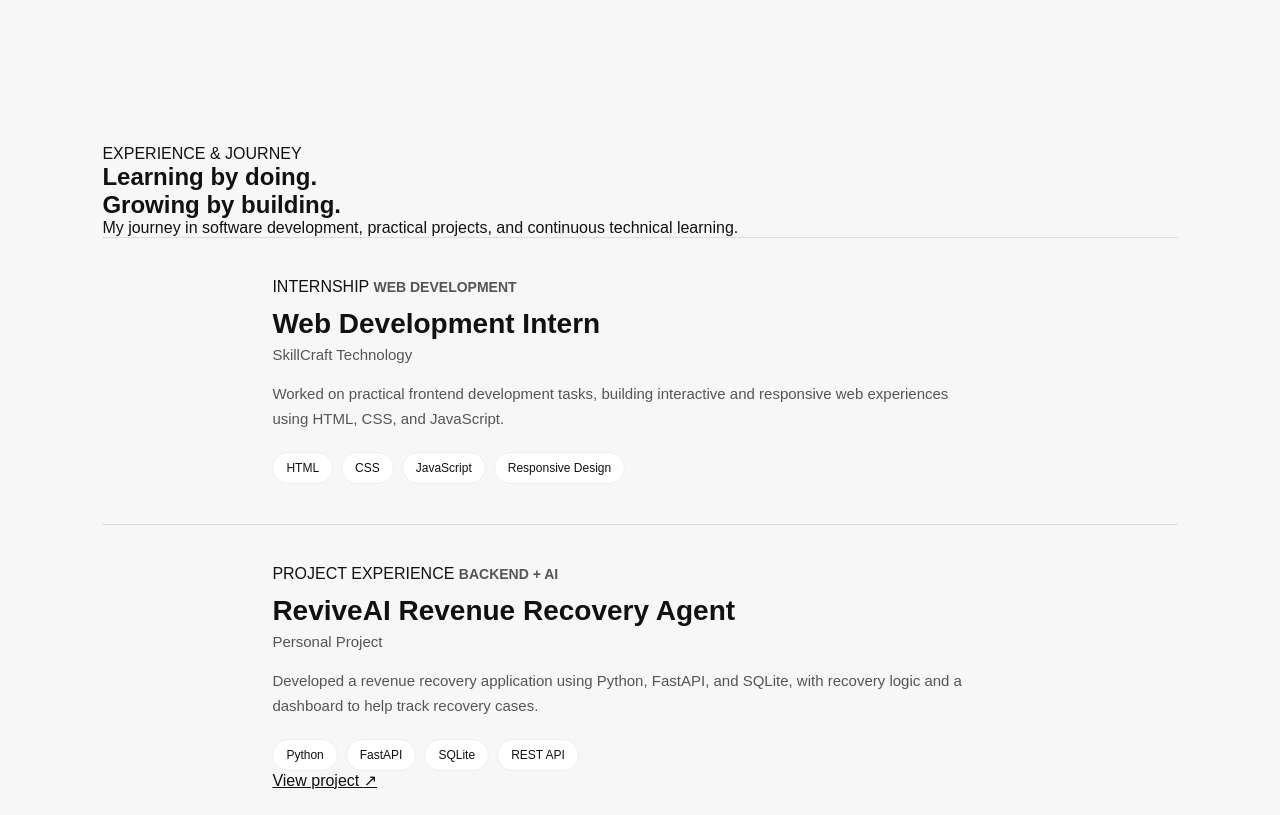
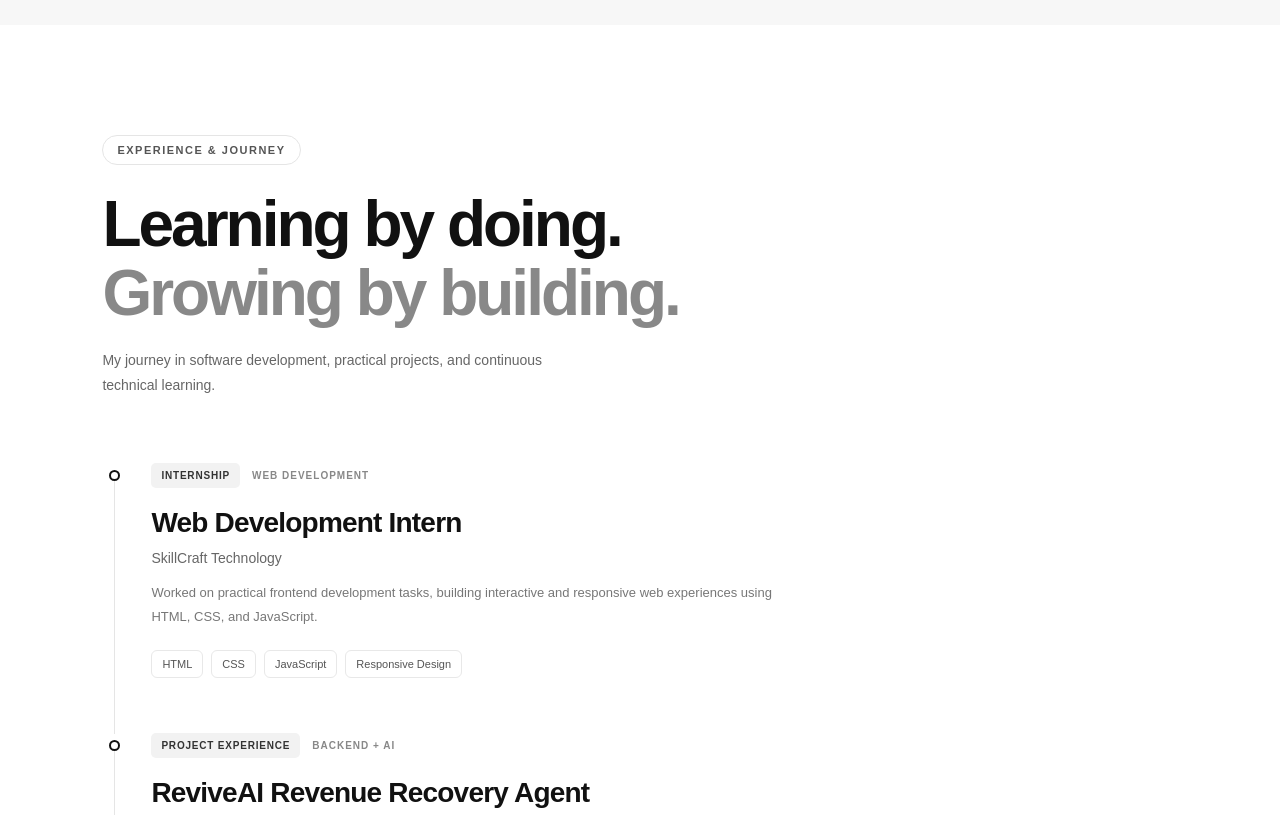
Before and after one commit to Ganesh-marathe/carriers-website, a website built with Vite: page index.html in a window 1280 px wide. Shown: the part 4260-5075 px from the top of the page. Built offline with nearby package versions, Linux system fonts and the light colour scheme; files whose address does not match are found by name.

Commit message:
experience.css file updated

```diff
--- a/src/components/Experience/experience.css
+++ b/src/components/Experience/experience.css
@@ -1,68 +1,137 @@
 .experience {
-  padding: 120px 8%;
-  background: #f7f7f7;
+  padding: 110px 8%;
+  background: #ffffff;
+  color: #111111;
 }
 
-.experience-heading span {
-  font-size: 12px;
-  letter-spacing: 2px;
-  font-weight: 600;
+.experience-header {
+  max-width: 680px;
+  margin-bottom: 65px;
 }
 
-.experience-heading h2 {
-  margin: 25px 0 65px;
-  font-size: clamp(45px, 5vw, 68px);
-  line-height: 1.05;
+.experience-label {
+  display: inline-block;
+  padding: 8px 14px;
+  border: 1px solid #e5e5e5;
+  border-radius: 30px;
+  color: #555555;
+  font-size: 11px;
+  font-weight: 600;
+  letter-spacing: 1.5px;
+}
+
+.experience-header h2 {
+  margin-top: 25px;
+  font-size: clamp(40px, 5vw, 66px);
+  line-height: 1.08;
   letter-spacing: -3px;
 }
 
-.experience-list {
-  max-width: 1000px;
+.experience-header h2 span {
+  color: #888888;
+}
+
+.experience-header p {
+  max-width: 470px;
+  margin-top: 20px;
+  color: #666666;
+  font-size: 14px;
+  line-height: 1.8;
+}
+
+.experience-timeline {
+  max-width: 900px;
 }
 
 .experience-item {
   display: grid;
-  grid-template-columns: 130px 1fr;
-  gap: 40px;
-  padding: 40px 0;
-  border-top: 1px solid #dddddd;
+  grid-template-columns: 24px minmax(0, 1fr);
+  gap: 25px;
 }
 
-.experience-item:last-child {
-  border-bottom: 1px solid #dddddd;
+.experience-marker {
+  position: relative;
+  display: flex;
+  justify-content: center;
+}
+
+.experience-marker::after {
+  content: "";
+  position: absolute;
+  top: 14px;
+  bottom: -1px;
+  width: 1px;
+  background: #e5e5e5;
+}
+
+.experience-item:last-child .experience-marker::after {
+  display: none;
+}
+
+.experience-marker span {
+  position: relative;
+  z-index: 1;
+  width: 11px;
+  height: 11px;
+  margin-top: 7px;
+  border: 2px solid #111111;
+  border-radius: 50%;
+  background: #ffffff;
+}
+
+.experience-content {
+  padding: 0 0 55px;
+}
+
+.experience-item:last-child .experience-content {
+  padding-bottom: 0;
+}
+
+.experience-meta {
+  display: flex;
+  flex-wrap: wrap;
+  align-items: center;
+  gap: 12px;
+  margin-bottom: 17px;
+}
+
+.experience-type {
+  padding: 7px 10px;
+  border-radius: 5px;
+  background: #f2f2f2;
+  color: #333333;
+  font-size: 10px;
+  font-weight: 700;
+  letter-spacing: 0.8px;
 }
 
 .experience-date {
-  font-size: 14px;
+  color: #888888;
+  font-size: 10px;
   font-weight: 600;
-  color: #555555;
-}
-
-.experience-content > span {
-  font-size: 11px;
-  letter-spacing: 1.5px;
-  font-weight: 600;
-  color: #666666;
+  letter-spacing: 1px;
 }
 
 .experience-content h3 {
-  margin: 12px 0 6px;
-  font-size: 28px;
+  margin-bottom: 8px;
+  font-size: clamp(21px, 2.5vw, 28px);
+  letter-spacing: -0.8px;
+  line-height: 1.3;
 }
 
 .experience-content h4 {
-  margin-bottom: 18px;
-  font-size: 15px;
+  margin-bottom: 15px;
+  color: #666666;
+  font-size: 14px;
   font-weight: 500;
-  color: #555555;
 }
 
-.experience-content p {
-  max-width: 700px;
+.experience-content > p {
+  max-width: 650px;
   margin-bottom: 20px;
-  font-size: 15px;
-  line-height: 1.7;
-  color: #555555;
+  color: #777777;
+  font-size: 13px;
+  line-height: 1.9;
 }
 
 .experience-tags {
@@ -72,20 +141,61 @@
 }
 
 .experience-tags span {
-  padding: 8px 13px;
-  border-radius: 20px;
-  background: #ffffff;
-  border: 1px solid #eeeeee;
-  font-size: 12px;
+  padding: 7px 10px;
+  border: 1px solid #e8e8e8;
+  border-radius: 6px;
+  color: #555555;
+  font-size: 11px;
 }
 
-@media (max-width: 700px) {
+.experience-link {
+  display: inline-flex;
+  align-items: center;
+  gap: 8px;
+  margin-top: 20px;
+  color: #111111;
+  font-size: 12px;
+  font-weight: 600;
+  text-decoration: none;
+}
+
+.experience-link span {
+  transition: transform 0.2s ease;
+}
+
+.experience-link:hover span {
+  transform: translate(3px, -3px);
+}
+
+@media (max-width: 800px) {
   .experience {
     padding: 80px 6%;
   }
 
+  .experience-header h2 {
+    letter-spacing: -2px;
+  }
+
   .experience-item {
-    grid-template-columns: 1fr;
-    gap: 15px;
+    gap: 17px;
+  }
+
+  .experience-content {
+    padding-bottom: 42px;
   }
 }
+
+@media (max-width: 480px) {
+  .experience-item {
+    grid-template-columns: 18px minmax(0, 1fr);
+    gap: 12px;
+  }
+
+  .experience-content h3 {
+    font-size: 21px;
+  }
+
+  .experience-meta {
+    gap: 8px;
+  }
+}
```
